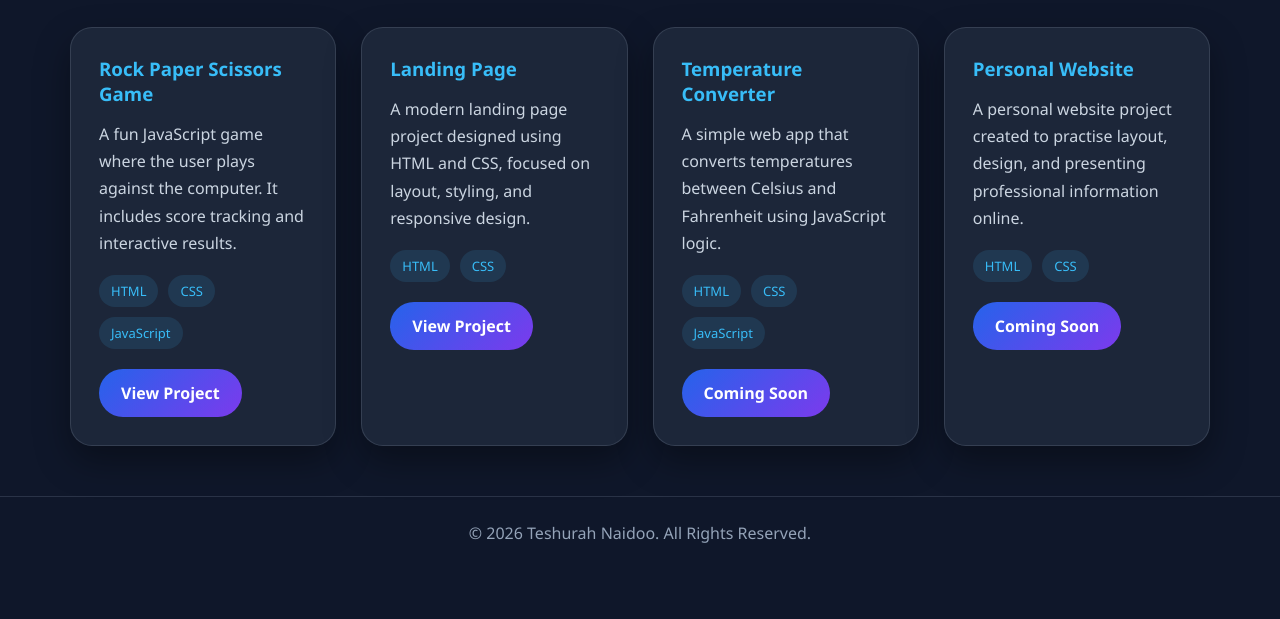
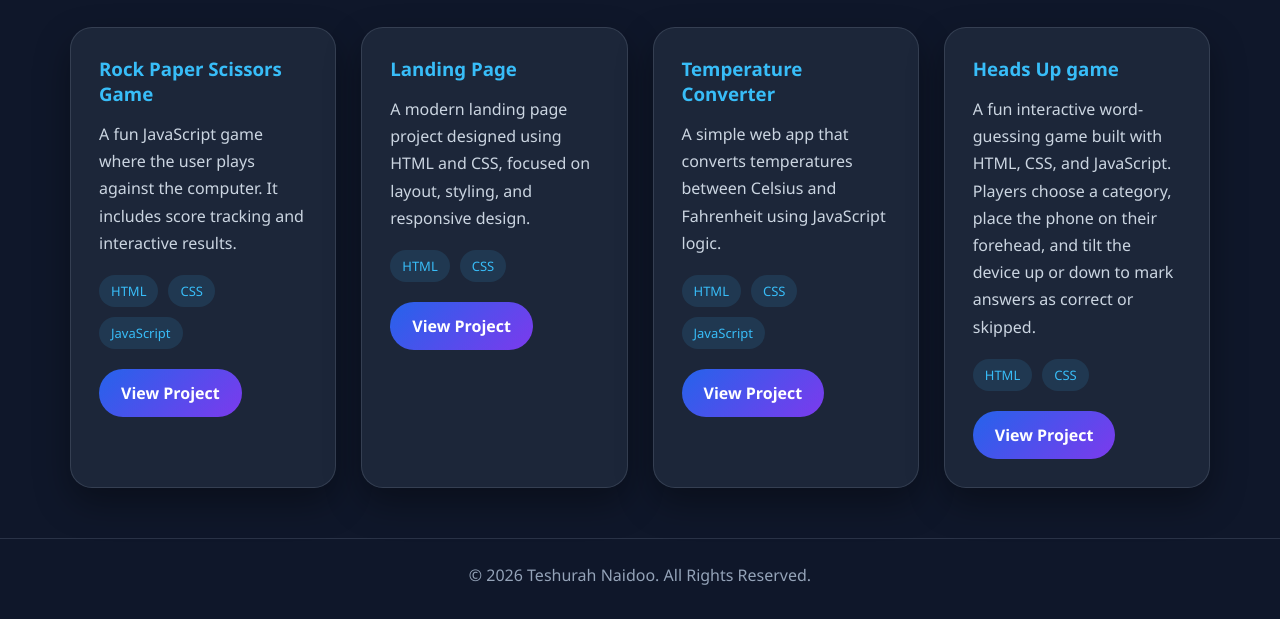
Before and after one commit to Teshurah/Professional-Portfolio, a plain HTML site: page index.html in a window 1280 px wide. Both pictures are taken after a click on the button "Projects". Shown: the part 181-800 px from the top of the page. Drawn offline with Linux system fonts and the light colour scheme.

Commit message:
Revise project descriptions and update links
Updated project details and links in the portfolio.

```diff
--- a/index.html
+++ b/index.html
@@ -35,7 +35,7 @@
 
           <h1>Teshurah Naidoo</h1>
 
-          <h2>Administrative Professional | Business Student | Aspiring IT Specialist</h2>
+          <h2>Administrative Professional | Business Student | IT Enthusiast</h2>
 
           <p>
             I am passionate about administration, technology, business growth,
@@ -152,15 +152,18 @@
             <span>JavaScript</span>
           </div>
 
-          <a href="#" class="project-btn">Coming Soon</a>
+          <a href="https://teshurah.github.io/Temperature-Converter/" target="_blank" class="project-btn">
+            View Project
+          </a>
         </div>
 
         <div class="project-card">
-          <h3>Personal Website</h3>
+          <h3>Heads Up game</h3>
 
           <p>
-            A personal website project created to practise layout, design, and
-            presenting professional information online.
+            A fun interactive word-guessing game built with HTML, CSS, and JavaScript.
+            Players choose a category, place the phone on their forehead, and tilt the device
+            up or down to mark answers as correct or skipped.
           </p>
 
           <div class="project-tags">
@@ -168,7 +171,9 @@
             <span>CSS</span>
           </div>
 
-          <a href="#" class="project-btn">Coming Soon</a>
+          <a href="https://github.com/Teshurah/HeadsUp" target="_blank" class="project-btn">
+            View Project
+          </a>
         </div>
 
       </div>
```
